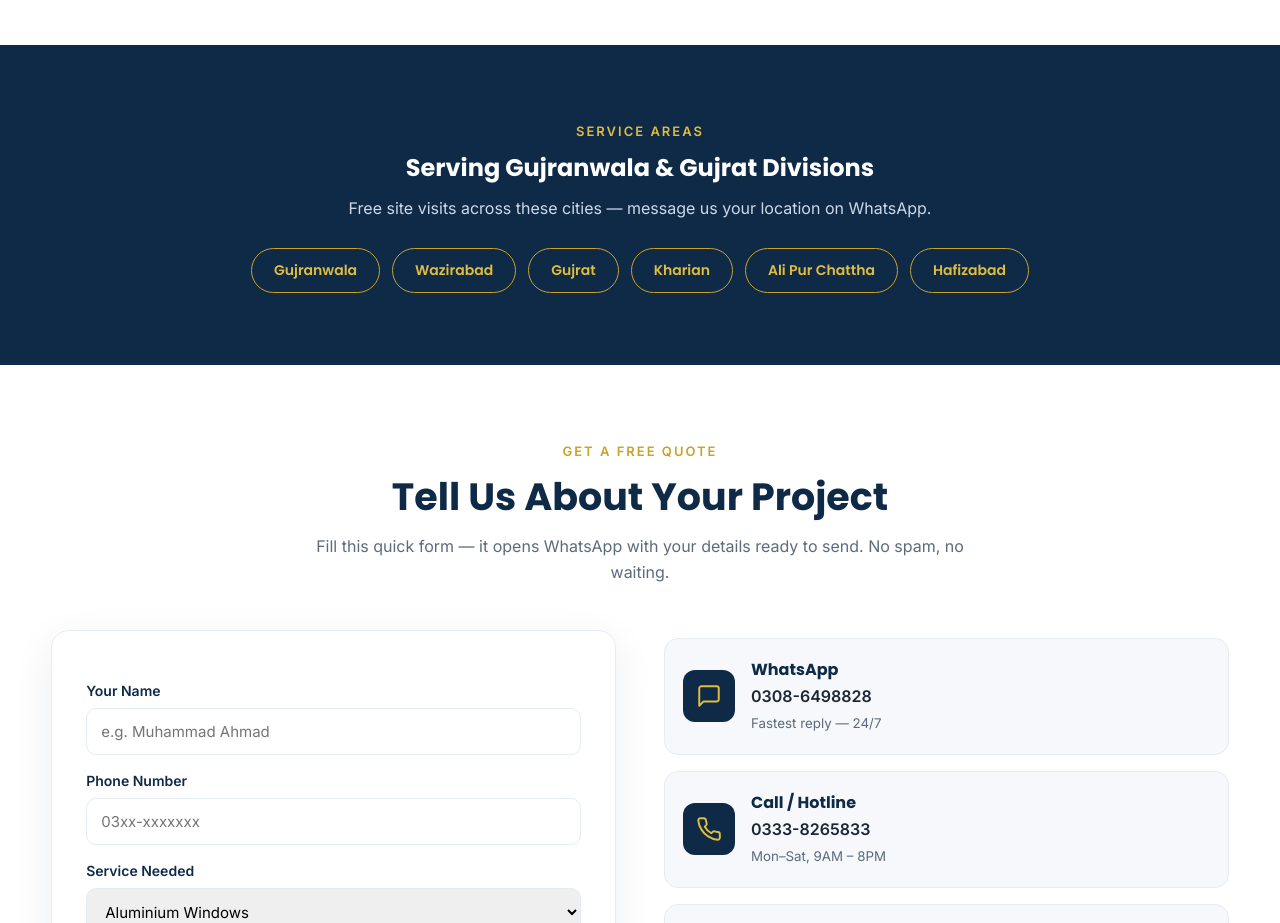
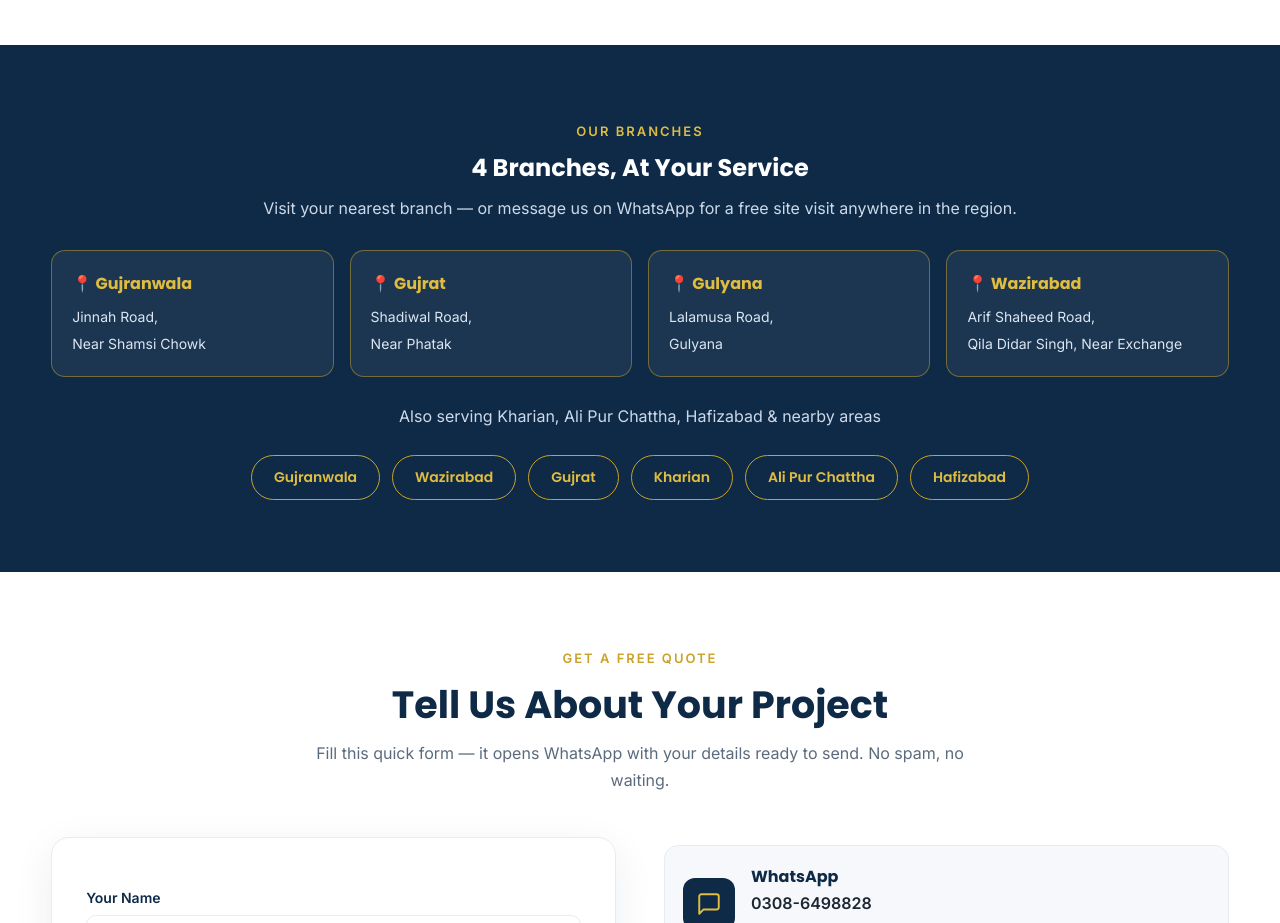
Before and after one commit to dreamai570-tech/alhassan-enterprises, a plain HTML site: page index.html in a window 1280 px wide. Shown: the part 3680-4603 px from the top of the page. Drawn offline with Linux system fonts and the light colour scheme.

Commit message:
Add Our Branches section with 4 branch addresses

```diff
--- a/index.html
+++ b/index.html
@@ -99,6 +99,10 @@ header{position:sticky;top:0;z-index:50;background:#fff;box-shadow:0 2px 14px rg
 .areas p{color:#cdd9e8}
 .city-chips{display:flex;gap:12px;justify-content:center;flex-wrap:wrap;margin-top:26px}
 .city-chips span{border:1.5px solid var(--gold);color:var(--gold2);padding:10px 22px;border-radius:30px;font-weight:600;font-family:'Poppins';font-size:14px}
+.branch-grid{display:grid;grid-template-columns:repeat(4,1fr);gap:16px;margin-top:28px}
+.branch{background:rgba(255,255,255,.06);border:1.5px solid rgba(201,162,39,.5);border-radius:14px;padding:20px;text-align:left}
+.branch b{font-family:'Poppins';color:var(--gold2);display:block;font-size:16px;margin-bottom:6px}
+.branch span{color:#dbe6f2;font-size:14px}
 /* quote */
 .quote-grid{display:grid;grid-template-columns:1fr 1fr;gap:48px;align-items:start}
 .form-card{background:#fff;border:1px solid var(--line);border-radius:18px;padding:34px;box-shadow:0 12px 40px rgba(14,42,71,.08)}
@@ -128,6 +132,7 @@ footer{background:#0a1d33;color:#b9c8da;padding:56px 0 0}
 .reveal{opacity:0;transform:translateY(24px);transition:.6s}
 .reveal.on{opacity:1;transform:none}
 @media(max-width:900px){
+  .branch-grid{grid-template-columns:repeat(2,1fr)}
   .svc-grid,.why-grid{grid-template-columns:repeat(2,1fr)}
   .about-grid,.quote-grid{grid-template-columns:1fr}
   .stats .container{grid-template-columns:repeat(2,1fr)}
@@ -256,12 +261,19 @@ footer{background:#0a1d33;color:#b9c8da;padding:56px 0 0}
   </div>
 </section>
 
-<!-- AREAS -->
+<!-- BRANCHES -->
 <section class="areas">
   <div class="container reveal">
-    <span class="kicker" style="color:var(--gold2)">Service Areas</span>
-    <h2 style="margin:10px 0 12px">Serving Gujranwala &amp; Gujrat Divisions</h2>
-    <p>Free site visits across these cities — message us your location on WhatsApp.</p>
+    <span class="kicker" style="color:var(--gold2)">Our Branches</span>
+    <h2 style="margin:10px 0 12px">4 Branches, At Your Service</h2>
+    <p>Visit your nearest branch — or message us on WhatsApp for a free site visit anywhere in the region.</p>
+    <div class="branch-grid">
+      <div class="branch"><b>📍 Gujranwala</b><span>Jinnah Road,<br>Near Shamsi Chowk</span></div>
+      <div class="branch"><b>📍 Gujrat</b><span>Shadiwal Road,<br>Near Phatak</span></div>
+      <div class="branch"><b>📍 Gulyana</b><span>Lalamusa Road,<br>Gulyana</span></div>
+      <div class="branch"><b>📍 Wazirabad</b><span>Arif Shaheed Road,<br>Qila Didar Singh, Near Exchange</span></div>
+    </div>
+    <p style="margin-top:26px">Also serving Kharian, Ali Pur Chattha, Hafizabad &amp; nearby areas</p>
     <div class="city-chips">
       <span>Gujranwala</span><span>Wazirabad</span><span>Gujrat</span><span>Kharian</span><span>Ali Pur Chattha</span><span>Hafizabad</span>
     </div>
```
